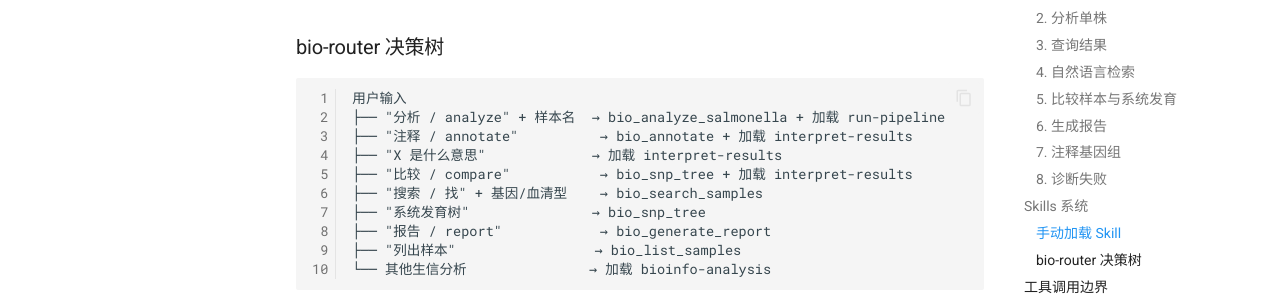
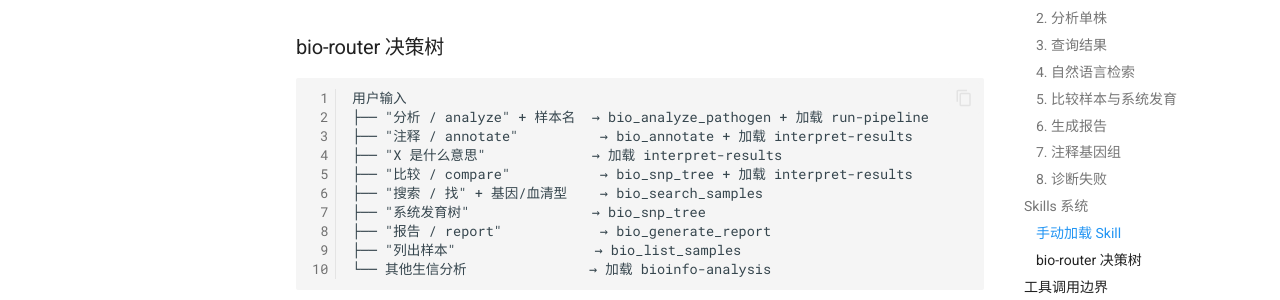
Before and after one commit to indexofire/hermes-bacmap, an MkDocs documentation site: the page built from docs/usage/hermes-agent.md, in a window 1280 px wide and 900 px high, scrolled down 3344 px. Shown: the part 171-471 px from the top of the window. Built offline with MkDocs 1.6.1 and Material for MkDocs 9.7.7, drawn with Linux system fonts in a browser that asks for light colours; comment, search, counter and statistics services are not loaded; some of the changed text lies outside the part shown.

Commit message:
refactor: rename bio_analyze_salmonella → bio_analyze_pathogen
The tool was always a universal pipeline entry point handling all 4
pathogens (Salmonella, DEC, Shigella, V.para) with automatic species
routing. The 'salmonella' in the name was a historical artifact that
confused both users and the LLM.

Renamed across 12 files:
  schemas.py:    ANALYZE_SALMONELLA → ANALYZE_PATHOGEN
  tools.py:      analyze_salmonella → analyze_pathogen
  __init__.py:   registration updated
  plugin.yaml:   provides_tools updated
  skills/:       bio-router SKILL.md updated
  docs/:         6 doc files updated
  scripts/:      run_analysis.py docstring updated

0 remaining 'salmonella' references in tool names.
24 tools, 203 tests pass.

````diff
--- a/docs/usage/hermes-agent.md
+++ b/docs/usage/hermes-agent.md
@@ -35,7 +35,7 @@
 > 分析 SAM-TYP-001
 ```
 
-调用 `bio_analyze_salmonella`，触发 Snakemake 全流程。Agent 会先确认样本存在，然后报告每步进度：
+调用 `bio_analyze_pathogen`，触发 Snakemake 全流程。Agent 会先确认样本存在，然后报告每步进度：
 
 ```
 启动分析 SAM-TYP-001 ...
@@ -167,7 +167,7 @@
 
 ```
 用户输入
-├── "分析 / analyze" + 样本名  → bio_analyze_salmonella + 加载 run-pipeline
+├── "分析 / analyze" + 样本名  → bio_analyze_pathogen + 加载 run-pipeline
 ├── "注释 / annotate"          → bio_annotate + 加载 interpret-results
 ├── "X 是什么意思"             → 加载 interpret-results
 ├── "比较 / compare"           → bio_snp_tree + 加载 interpret-results
--- a/src/hermes_bacmap/__init__.py
+++ b/src/hermes_bacmap/__init__.py
@@ -60,10 +60,10 @@
 
     # High-level analysis tools (project.md §7)
     ctx.register_tool(
-        name="bio_analyze_salmonella",
+        name="bio_analyze_pathogen",
         toolset="bioinfo",
-        schema=schemas.ANALYZE_SALMONELLA,
-        handler=tools.analyze_salmonella,
+        schema=schemas.ANALYZE_PATHOGEN,
+        handler=tools.analyze_pathogen,
     )
     ctx.register_tool(
         name="bio_get_result",
--- a/src/hermes_bacmap/plugin.yaml
+++ b/src/hermes_bacmap/plugin.yaml
@@ -19,7 +19,7 @@
   - bio_align
   - bio_samtools
   - bio_variant
-  - bio_analyze_salmonella
+  - bio_analyze_pathogen
   - bio_get_result
   - bio_verify_result
   - bio_generate_report
````
Also changed, not shown: docs/architecture/skills.md (+1 -1 lines), docs/cases/single-sample.md (+1 -1 lines), docs/features.md (+1 -1 lines), docs/known-issues.md (+1 -1 lines), docs/reference/tools.md (+2 -2 lines), src/hermes_bacmap/skills/bio-router/SKILL.md (+2 -2 lines), 3 other files.
